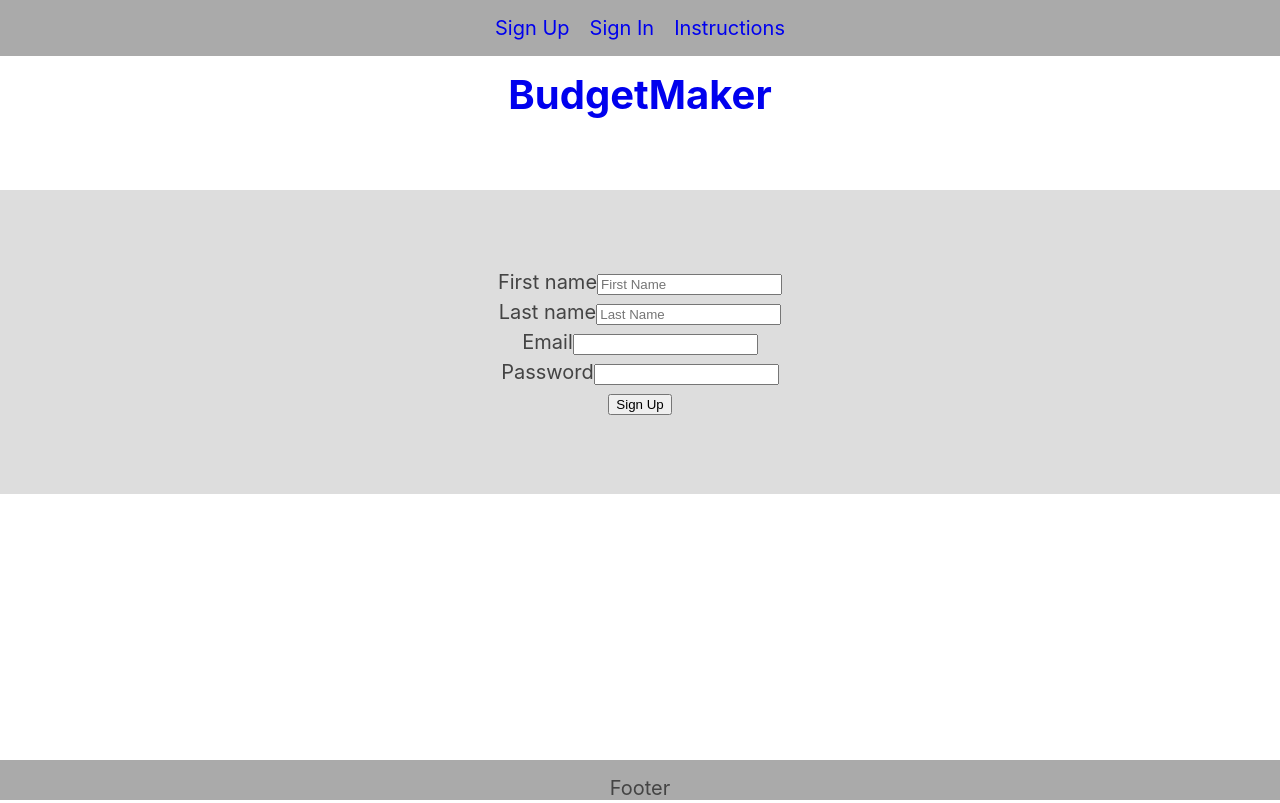
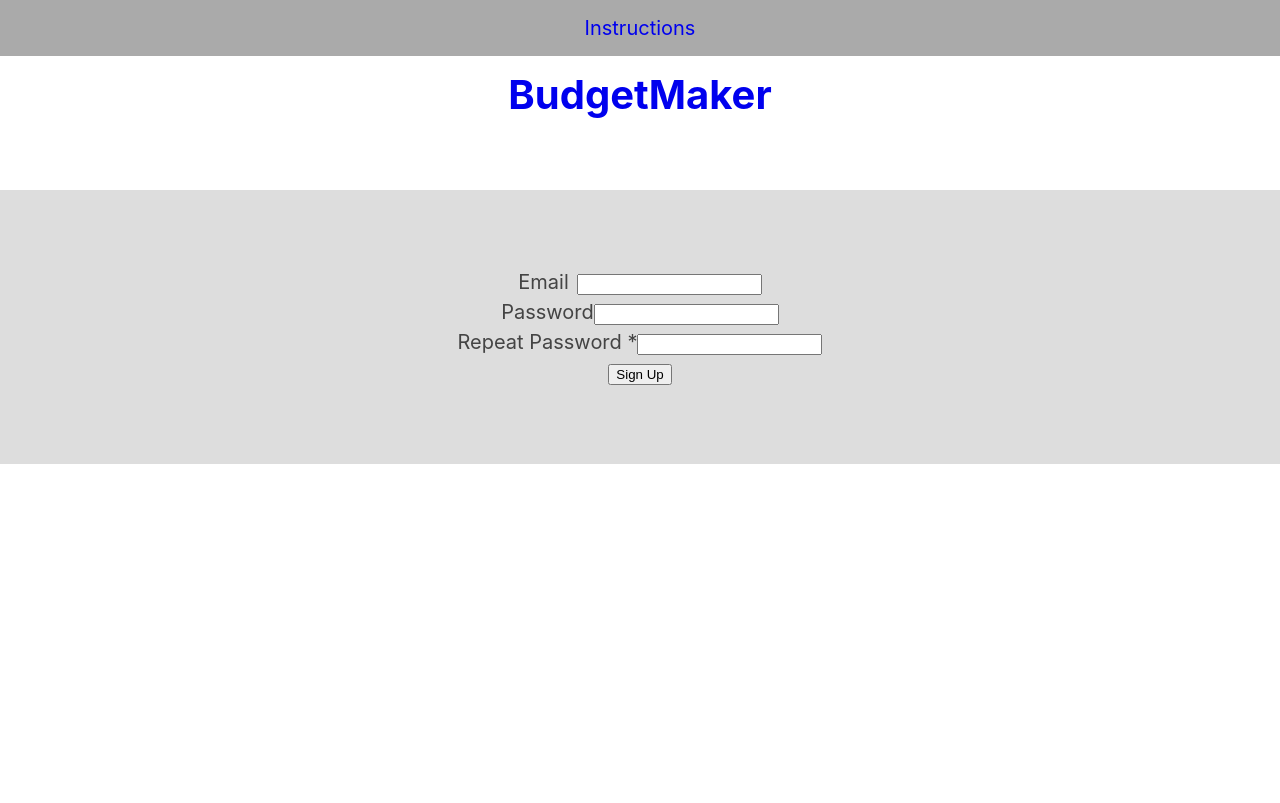
Before and after one commit to SteveKaragan/BudgetMaker, a React (Create React App) app: page /signup in a window 1280 px wide. Built offline with nearby package versions, Linux system fonts and the light colour scheme.

Commit message:
started state

```diff
--- a/src/App.css
+++ b/src/App.css
@@ -56,3 +56,8 @@ section {
 section:nth-child(even) {
   background-color: #ddd;
 }
+
+input[type=text] {
+  margin-left: 8px;
+  box-sizing: border-box;
+}
--- a/src/App.js
+++ b/src/App.js
@@ -1,31 +1,74 @@
-import React, { Component } from 'react';
-import { Route, Link } from 'react-router-dom';
-import './App.css';
-import Landing from './landing';
-import SignIn from './signin';
-import SignUp from './signup';
-import Instructions from './instructions';
+import React, { Component } from "react";
+import { Route, Link } from "react-router-dom";
+import "./App.css";
+import Landing from "./landing";
+import SignIn from "./signin";
+import SignUp from "./signup";
+import Instructions from "./instructions";
+import NewBudget from "./newbudget";
+import DisplayBudget from "./displaybudget";
 
 class App extends Component {
+  constructor(props) {
+    super(props);
+    this.state = {
+      users: [{
+        email: 'stevekaragan@gmail.com',
+        password: 'abc'
+      }]
+    }
+  }
+
+  handleNewUser = (user) => {
+    let newState = {
+      users: [this.state.users]
+    }
+    newState.users.push(user)
+    this.setState(newState)
+  }
+
   render() {
     return (
-      <body>
+      <div>
         <nav>
-          <li><Link to='/signup'>Sign Up</Link></li>
-          <li><Link to='/signin'>Sign In</Link></li>
-          <li><Link to='/instructions'>Instructions</Link></li>
+          <li><Link to="/instructions">Instructions</Link></li>
         </nav>
         <main>
-          <header><Link to='/'><h1>BudgetMaker</h1></Link></header>
+          <header>
+            <Link to="/">
+              <h1>BudgetMaker</h1>
+            </Link>
+          </header>
           <section>
-            <Route exact path='/' component={Landing}/>
-            <Route path='/signin' component={SignIn}/>
-            <Route path='/signup' component={SignUp}/>
-            <Route path='/instructions' component={Instructions}/>
+            <Route exact path="/" component={Landing} />
+            <Route path="/signin"
+              render={({ history }) => {
+                return <SignIn
+                history={history}
+                users={this.state.users}
+                />
+              }}
+            />
+            <Route path="/signup"
+              render={({ history }) => {
+                return <SignUp
+                handleNewUser={this.handleNewUser}
+                history={history}
+                />
+              }} />
+            <Route path="/instructions" component={Instructions} />
+            <Route path="/newbudget" component={NewBudget} />
+            <Route path="/displayBudget"
+              render={() => {
+                return <DisplayBudget
+                budget={this.props.props}
+                />
+              }}
+            />
           </section>
         </main>
-        <footer>Footer</footer>
-      </body>
+        {/* <footer>Footer</footer> */}
+      </div>
     );
   }
 }
--- /dev/null
+++ b/src/displaybudget.js
@@ -0,0 +1,21 @@
+import React, { Component } from 'react';
+
+export default class DisplayBudget extends Component {
+  render() {
+    const { budget } = this.props
+    let arr = Object.keys(budget)
+    console.log(arr)
+    return(
+     <div>
+       <h3>Monthly Budget</h3>
+       <p><span>Net Income</span><span>{budget.netIncome}</span></p>
+       <h3>Expense</h3>
+       <p><span>housing</span><span>{budget.housing}</span></p>
+       <p><span>Food</span><span>{budget.food}</span></p>
+       <p><span>Total Expense</span><span>{budget.food + budget.housing}</span></p>
+       <h3>Total Net Income</h3>
+       <p><span>{budget.netIncome - budget.housing - budget.food}</span></p>
+     </div>
+    );
+  };
+};
--- a/src/index.js
+++ b/src/index.js
@@ -3,9 +3,10 @@ import ReactDOM from 'react-dom';
 import { BrowserRouter } from "react-router-dom";
 import App from './App';
 import './index.css';
+import budget from './store';
 
 ReactDOM.render(
 <BrowserRouter>
-  <App />
+  <App props={budget}/>
 </BrowserRouter>,
 document.getElementById('root'));
--- a/src/landing.js
+++ b/src/landing.js
@@ -1,10 +1,14 @@
 import React, { Component } from 'react';
+import { Link } from "react-router-dom";
 
 export default class Landing extends Component {
   render() {
     return(
      <div>
        <p>Start here</p>
+       <Link to="/signup">Sign Up</Link>
+       <br/>
+       <Link to="/signin">Sign In</Link>
      </div>
     );
   };
--- /dev/null
+++ b/src/newbudget.js
@@ -0,0 +1,29 @@
+import React, { Component } from 'react';
+
+export default class NewBudget extends Component {
+  render() {
+    return(
+      <div>
+          <form>
+            <div>
+            <label htmlFor="net-income">Net Income</label>
+            <input type="text" name="net-income" placeholder="$6,000" required/>
+            </div>
+            <div>
+            <label htmlFor="housing">Housing</label>
+            <input type="text" name="housing" placeholder="$2,000" required/>
+            </div>
+            <div>
+            <label htmlFor="food">Food</label>
+            <input type="text" name="food" placeholder="$3,000" required/>
+            </div>
+            <div>
+              <br/>
+              <br/>
+              <button>Submit</button>
+            </div>
+          </form>
+      </div>
+    );
+  };
+};
--- a/src/signin.js
+++ b/src/signin.js
@@ -1,16 +1,26 @@
 import React, { Component } from 'react';
 
 export default class SignIn extends Component {
+
+
+  handleSubmit = (e) => {
+    e.preventDefault()
+    const { username, password } = e.target
+    const user = this.props.users.find(obj => obj.email === username.value);
+    (user.password === password.value) ? this.props.history.push('/newbudget') :
+    console.log('Wrong password')
+  }
+
   render() {
     return(
      <div>
-       <form class='signup-form'>
+       <form className='signin-form' onSubmit={this.handleSubmit}>
             <div>
-              <label for="username">Email</label>
+              <label htmlFor="username">Email</label>
               <input type="text" name='username' id='username' />
             </div>
             <div>
-              <label for="password">Password</label>
+              <label htmlFor="password">Password</label>
               <input type="password" name='password' id='password' />
             </div>
             <button type='submit'>Sign In</button>
--- a/src/signup.js
+++ b/src/signup.js
@@ -1,26 +1,35 @@
 import React, { Component } from 'react';
 
 export default class SignUp extends Component {
+
+  handleSubmit = (e) => {
+    e.preventDefault()
+    const { username, password, repeatPassword } = e.target
+    let user = {
+      email: username.value,
+      password: password.value
+    }
+    this.props.handleNewUser(user)
+    this.props.history.push('/signin')
+  }
+
   render() {
     return(
      <div>
-       <form class='signup-form'>
+       <form className='signup-form' onSubmit={this.handleSubmit}>
             <div>
-              <label for="first-name">First name</label>
-              <input placeholder='First Name' type="text" name='first-name' id='first-name' />
-            </div>
-            <div>
-              <label for="last-name">Last name</label>
-              <input type="text" name='last-name' id='last-name' placeholder='Last Name' />
-            </div>
-            <div>
-              <label for="username">Email</label>
+              <label htmlFor="username">Email</label>
               <input type="text" name='username' id='username' />
             </div>
             <div>
-              <label for="password">Password</label>
+              <label htmlFor="password">Password</label>
               <input type="password" name='password' id='password' />
             </div>
+            <div>
+              <label htmlFor="repeatPassword">Repeat Password *</label>
+              <input type="password" className="registration__control"
+              name="repeatPassword" id="repeatPassword"/>
+       </div>
             <button type='submit'>Sign Up</button>
         </form>
      </div>
--- /dev/null
+++ b/src/store.js
@@ -0,0 +1,7 @@
+const budget = {
+  netIncome: 6000,
+  housing: 3000,
+  food: 2000
+}
+
+export default budget
```
